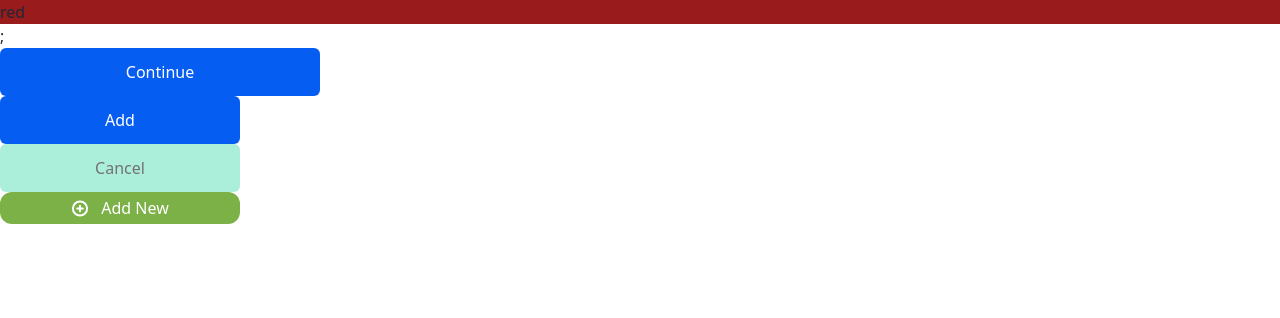
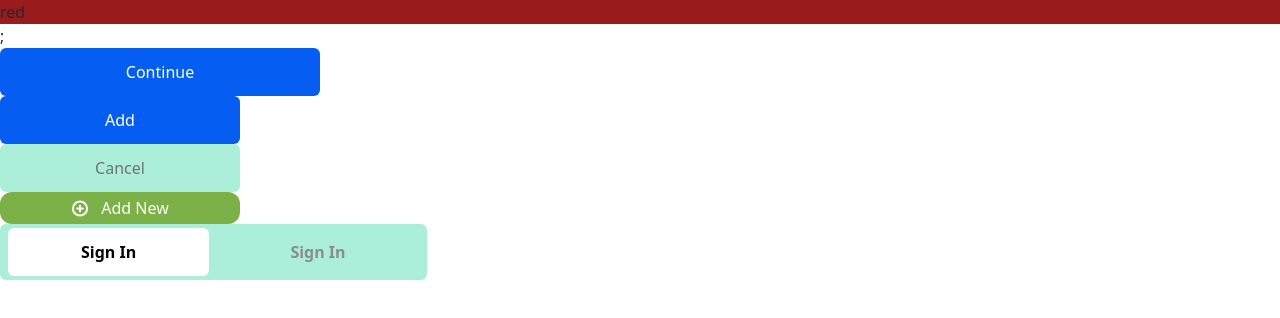
Before and after one commit to yutounun/TaskManagementFrontEnd, a Next.js app: page /samples in a window 1280 px wide. Shown: the top 318 px of the page. Built offline with nearby package versions, Linux system fonts and the light colour scheme.

Commit message:
common tab

```diff
--- /dev/null
+++ b/src/app/common/Tabs.tsx
@@ -0,0 +1,31 @@
+import React, { useState } from "react";
+
+interface propTypes {
+  left: boolean;
+  setLeft: (boolean) => void;
+}
+
+const Tabs = ({ ...props }: propTypes) => {
+  return (
+    <div className="flex gap-2 w-1/3 px-2 py-1 bg-bg-gray rounded-md">
+      <button
+        className={`font-bold rounded-md w-60 h-12 flex text-center items-center justify-center ${
+          props.left ? "text-black bg-white" : "text-gray-on-gray bg-bg-gray"
+        }`}
+        onClick={() => props.setLeft(true)}
+      >
+        Sign In
+      </button>
+      <button
+        className={`font-bold rounded-md w-60 h-12 flex text-center items-center justify-center ${
+          !props.left ? "text-black bg-white" : "text-gray-on-gray bg-bg-gray"
+        }`}
+        onClick={() => props.setLeft(false)}
+      >
+        Sign In
+      </button>
+    </div>
+  );
+};
+
+export default Tabs;
--- a/src/app/samples/page.tsx
+++ b/src/app/samples/page.tsx
@@ -2,9 +2,12 @@
 
 import { useThemeContext } from "@/context/theme";
 import Button from "@/common/Button";
+import Tabs from "@/common/Tabs";
+import { useState } from "react";
 
 export default function Tasks() {
   const { color, setColor } = useThemeContext();
+  const [signIn, setSignIn] = useState(true);
   return (
     <>
       <div className="bg-red-800">{color}</div>;
@@ -12,6 +15,7 @@ export default function Tasks() {
       <Button modal />
       <Button cancel />
       <Button new />
+      <Tabs left={signIn} setLeft={setSignIn} />
     </>
   );
 }
--- a/tailwind.config.js
+++ b/tailwind.config.js
@@ -18,6 +18,7 @@ module.exports = {
         accent: "#7BB147",
         accent2: "#45AE7E",
         "gray-text": "#CBCBCB",
+        "gray-on-gray": "#8C8C8C",
         "bg-gray": "#ABEEDA",
         "bg-blue": "#055EF1",
         primary: "#292c32",
```
